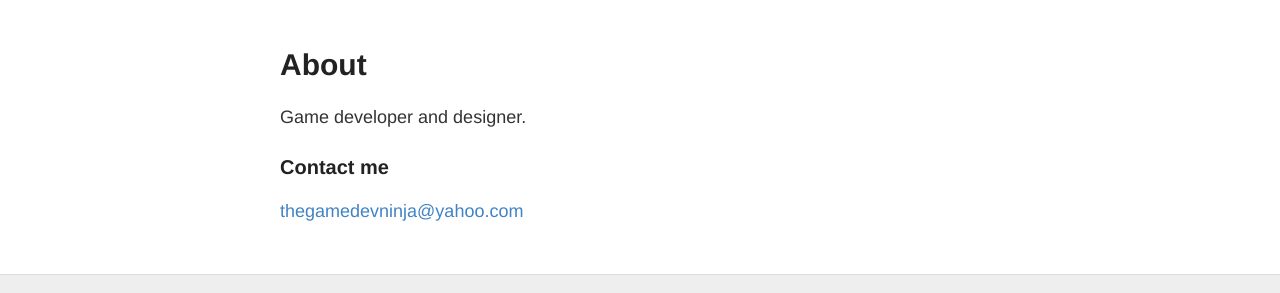
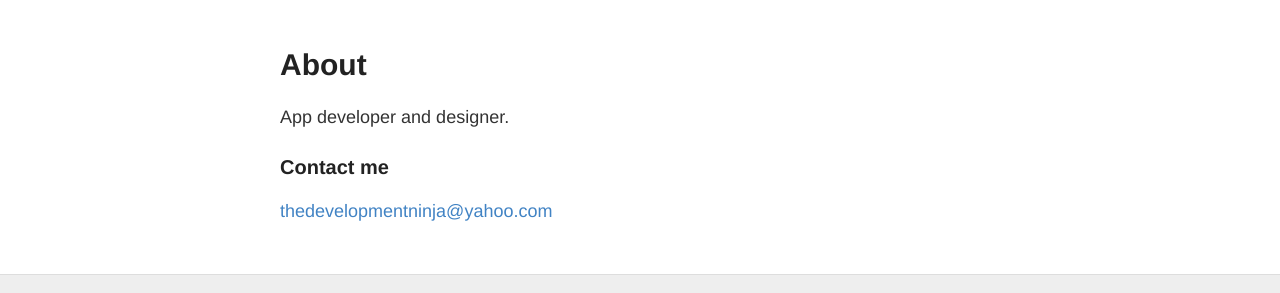
Before and after one commit to thedevelopmentninja/thedevelopmentninja.github.io, a Jekyll site: the page built from about.md, in a window 1280 px wide. Shown: the part 122-415 px from the top of the page. Built offline with Jekyll 4.4.1, drawn with Linux system fonts in a browser that asks for light colours.

Commit message:
Update about.md

```diff
--- a/about.md
+++ b/about.md
@@ -4,8 +4,8 @@ title: About
 permalink: /about/
 ---
 
-Game developer and designer.
+App developer and designer.
 
 ### Contact me
 
-[thegamedevninja@yahoo.com](mailto:thegamedevninja@yahoo.com)
+[thedevelopmentninja@yahoo.com](mailto:thedevelopmentninja@yahoo.com)
```
